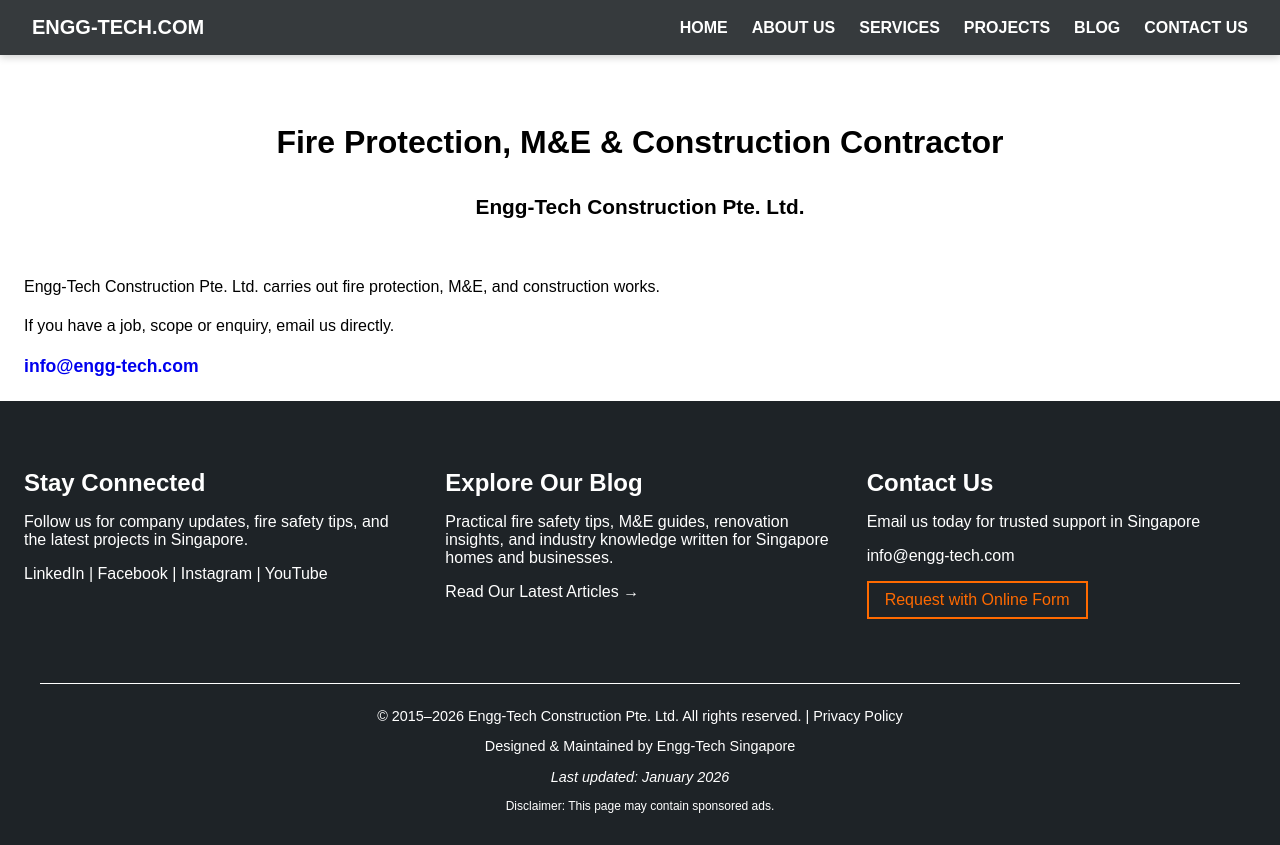
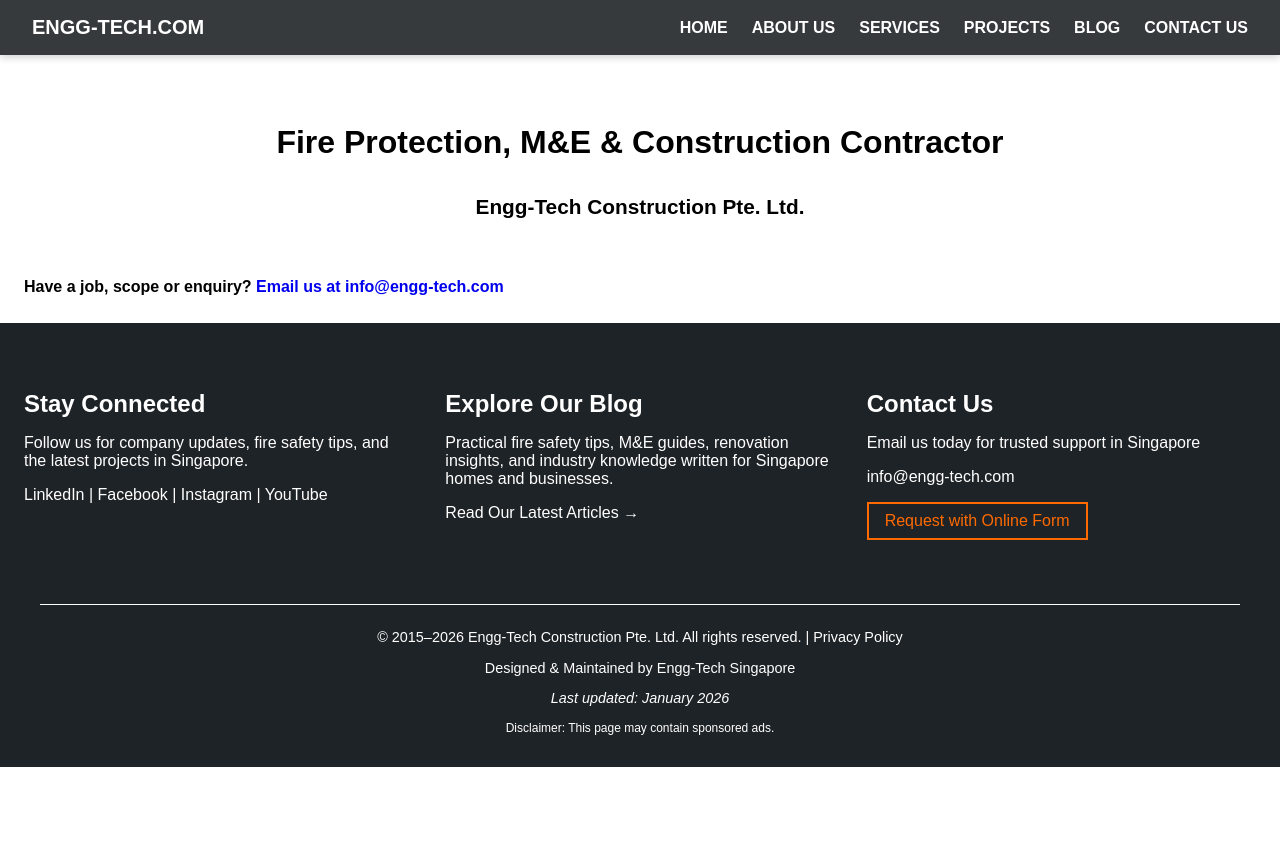
Before and after one commit to freepropertysg/engg-tech, a plain HTML site: page index.html in a window 1280 px wide. After the commit the page ends 800 px from the top, so only its background shows below. Drawn offline with Linux system fonts and the light colour scheme.

Commit message:
Update index.html

```diff
--- a/index.html
+++ b/index.html
@@ -91,17 +91,10 @@
 <div style="padding:0 1.5rem;box-sizing:border-box;">
 <section>
 
-<p style="line-height:1.4;margin:0 0 1rem 0;">
-  Engg-Tech Construction Pte. Ltd. carries out fire protection, M&amp;E, and construction works.
-</p>
-
-<p style="line-height:1.4;margin:0 0 1.2rem 0;">
-  If you have a job, scope or enquiry, email us directly.
-</p>
-
-<p style="font-size:1.1rem;font-weight:700;margin:0 0 1.5rem 0;">
+<p style="line-height:1.4;margin:0 0 1.5rem 0;font-weight:600;">
+  Have a job, scope or enquiry?
   <a href="mailto:info@engg-tech.com" style="text-decoration:none;">
-    info@engg-tech.com
+    Email us at info@engg-tech.com
   </a>
 </p>
 
```
